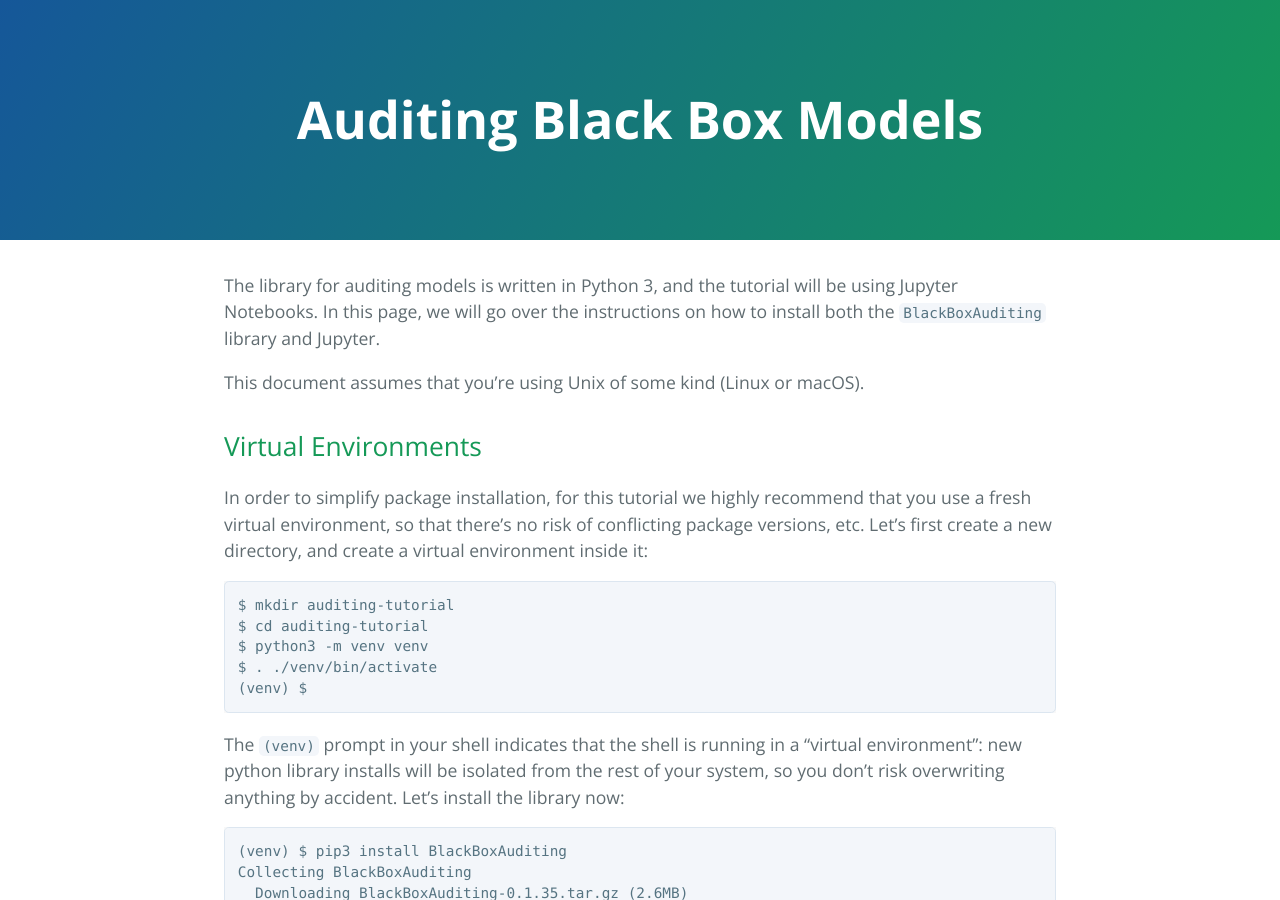
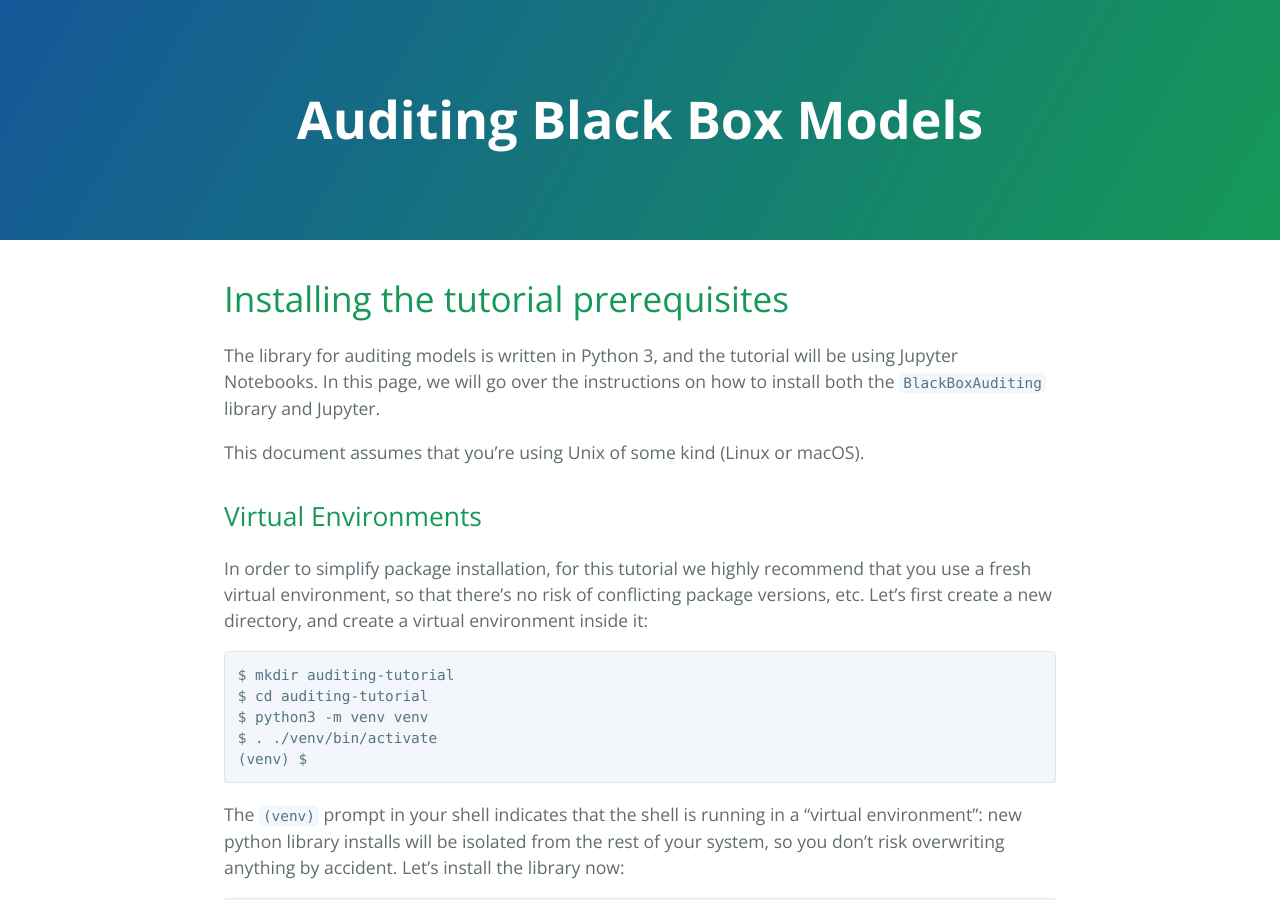
Before and after one commit to algofairness/fatconference-2018-auditing-tutorial, a Jekyll site: the page built from install.md, in a window 1280 px wide and 900 px high. Built offline with Jekyll 4.4.1, drawn with Linux system fonts in a browser that asks for light colours.

Commit message:
isntall updates

```diff
--- a/install.md
+++ b/install.md
@@ -2,6 +2,8 @@
 layout: short
 title: Installing prerequisites
 ---
+
+# Installing the tutorial prerequisites
 
 The library for auditing models is written in Python 3, and the
 tutorial will be using Jupyter Notebooks. In this page, we will go
@@ -72,4 +74,4 @@ application itself:
 
 At this point, your browser should automatically be redirected to a webpage that will look like this:
 
-! ![A screenshot of Jupyter Notebook showing the tutorial notebook](images/jupyter-notebook.png)
+![A screenshot of Jupyter Notebook showing the tutorial notebook](images/jupyter-notebook.png)
```
